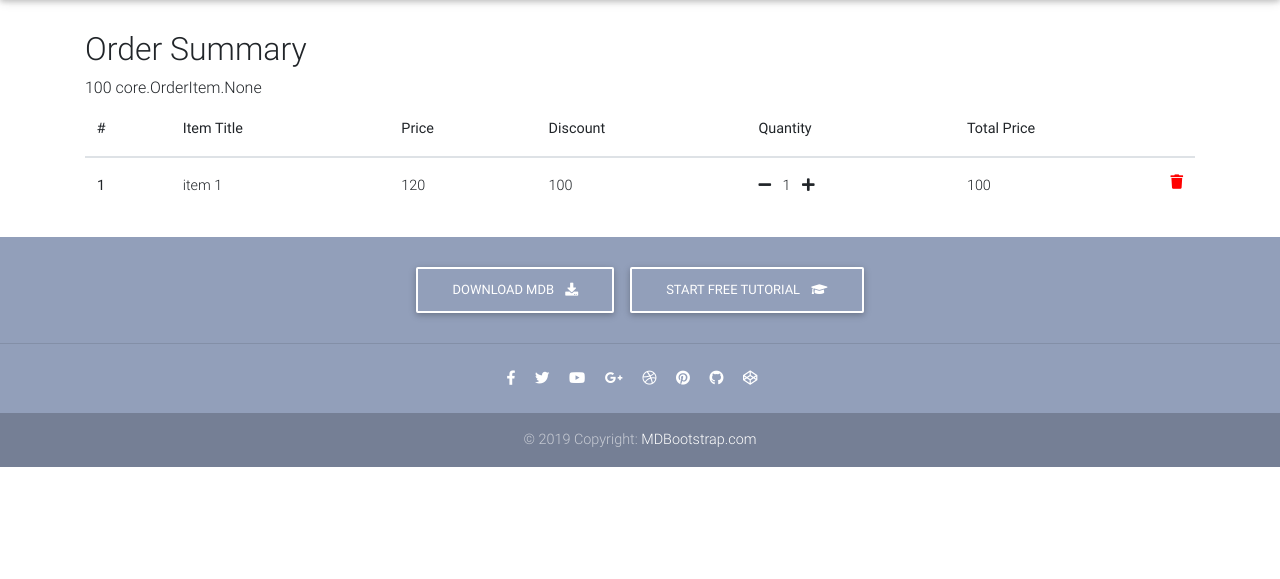
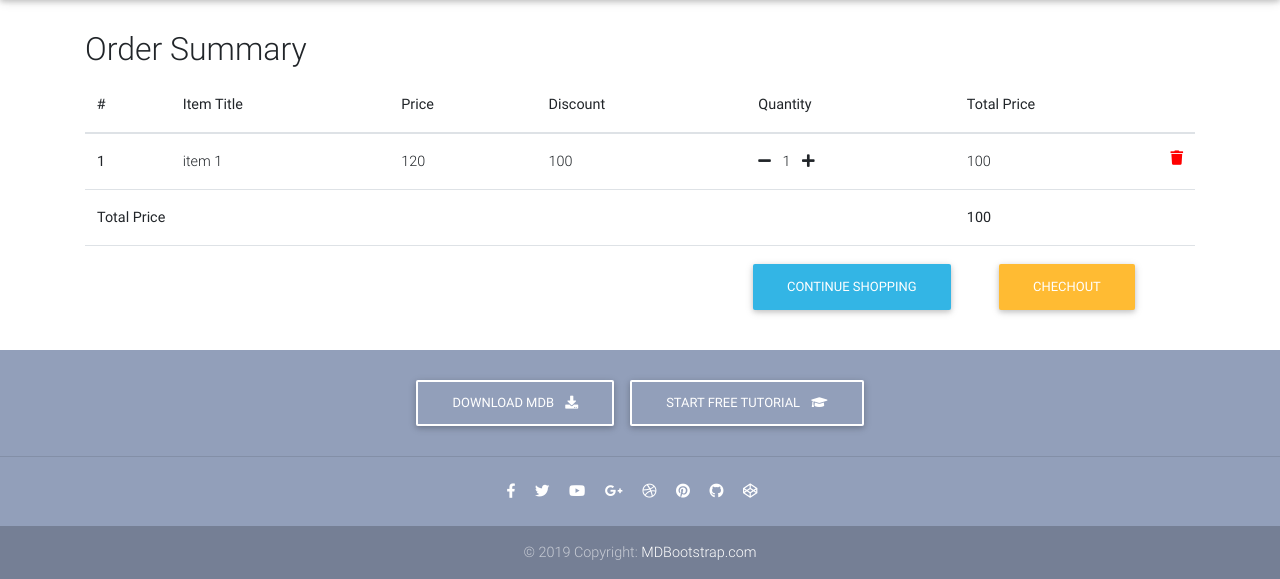
Before and after one commit to AmrEidAbdelrahman/djE-commerce, a Django app: page /order-summary/ in a window 1280 px wide. Shown: the part 66-645 px from the top of the page. Run offline with Django 4.2, Linux system fonts and the light colour scheme; a user stored in the database is signed in; data comes from the database, SQL or seed files in the repository; both versions use the stored data as it was after the commit; some libraries are stand-ins or nearby versions.

Commit message:
Order summary Done

```diff
--- a/core/templates/core/order_summary.html
+++ b/core/templates/core/order_summary.html
@@ -9,8 +9,6 @@
     <div class="container mt-5">
       <h2>Order Summary</h2>
 
-      {{ order.get_order_total_price }}
-      {{ order.items }}
       <table class="table">
         <thead>
           <tr>
@@ -36,9 +34,9 @@
               {% endif %}
             </td>
             <td>
-              <a href="#" class="mr-2"><i class="fas fa-minus"></i></a>
+              <a href="{% url 'core:decrease-from-cart' order_item.item.id %}" class="mr-2"><i class="fas fa-minus"></i></a>
                 {{ order_item.quantity }}
-              <a href="#" class="ml-2"><i class="fas fa-plus"></i></a>
+              <a href="{% url 'core:add-to-cart' order_item.item.id %}?redirect_to=core:order-summary" class="ml-2"><i class="fas fa-plus"></i></a>
             </td>
             <td>
               {% if order_item.item.price_after_disc %}
@@ -58,7 +56,7 @@
             <td><a href="{% url 'core:home-page' %}" class="btn btn-info">Continue Shopping</a></td>
           </tr>
           {% endfor %}
-          {% if oreder.get_order_total_price %}
+          {% if order.get_order_total_price %}
             <tr>
               <td colspan="5"><b>Total Price</b></td>
               <td><b>{{ order.get_order_total_price }}</b></td>
--- a/core/urls.py
+++ b/core/urls.py
@@ -8,6 +8,7 @@ urlpatterns = [
 	path('order-summary/', core_views.OrderSummaryView.as_view(), name='order-summary'),
 	path('product/<pk>/', core_views.ProductDetailView.as_view(), name="product"),
 	path('add-to-cart/<pk>/', core_views.add_to_cart, name="add-to-cart"),
+	path('decrease-single-item/<pk>/', core_views.decrease_single_item_from_cart, name="decrease-from-cart"),
 	path('remove-from-cart/<pk>/', core_views.remove_from_cart, name="remove-from-cart"),
 
 ]
--- a/core/views.py
+++ b/core/views.py
@@ -33,6 +33,7 @@ class CheckoutView(View):
 
 
 def add_to_cart(request, pk):
+	redirect_to = request.GET.get('redirect_to', 'core:product')
 	item = get_object_or_404(Item, id=pk)
 	order_item, created = OrderItem.objects.get_or_create(item=item, user=request.user, ordered=False)
 	order_qs = Order.objects.filter(user=request.user, ordered=False)
@@ -50,7 +51,10 @@ def add_to_cart(request, pk):
 		order.items.add(order_item)
 		messages.info(request, 'Start new Order and Add the item successfuly.')
 
-	return redirect("core:product", pk=pk)
+	if redirect_to == "core:product":
+		return redirect(redirect_to, pk=pk)
+	else:
+		return redirect(redirect_to)
 
 
 def remove_from_cart(request, pk):
@@ -83,3 +87,25 @@ def remove_from_cart(request, pk):
 			return redirect(redirect_to, pk=pk)
 		else:
 			return redirect(redirect_to)
+
+
+def decrease_single_item_from_cart(request, pk):
+	item = get_object_or_404(Item, id=pk)
+	order_item, created = OrderItem.objects.get_or_create(item=item, user=request.user, ordered=False)
+	order_qs = Order.objects.filter(user=request.user, ordered=False)
+	if order_qs.exists():
+		order = order_qs[0]
+		if order.items.filter(item__id=pk).exists():
+			if order_item.quantity > 1:
+				order_item.quantity -= 1
+				order_item.save()
+			else:
+				order.items.remove(order_item)
+				order_item.delete()
+			messages.info(request, 'the item decreased successfuly.')
+		else:
+			messages.info(request, 'this item isnot in your cart righ now !')
+	else:
+		messages.info(request, 'Sorry, No active order')
+
+	return redirect("core:order-summary")
```
Also changed, not shown: db.sqlite3.
